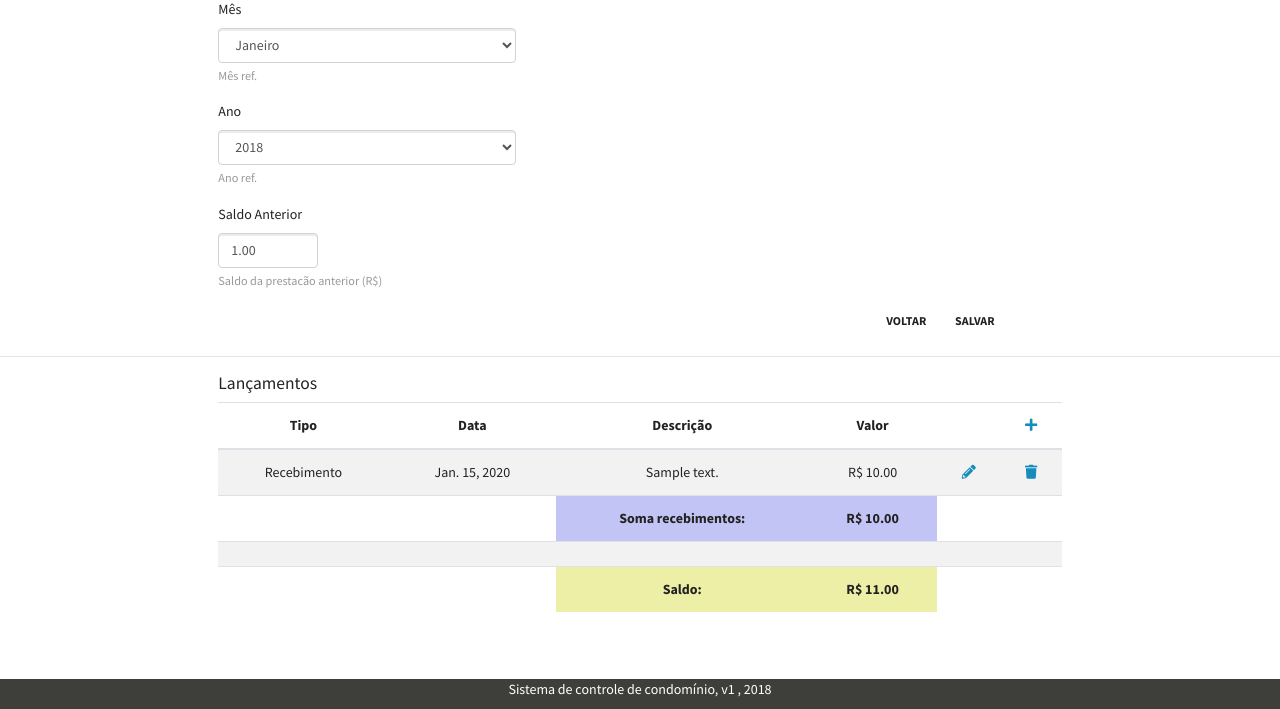
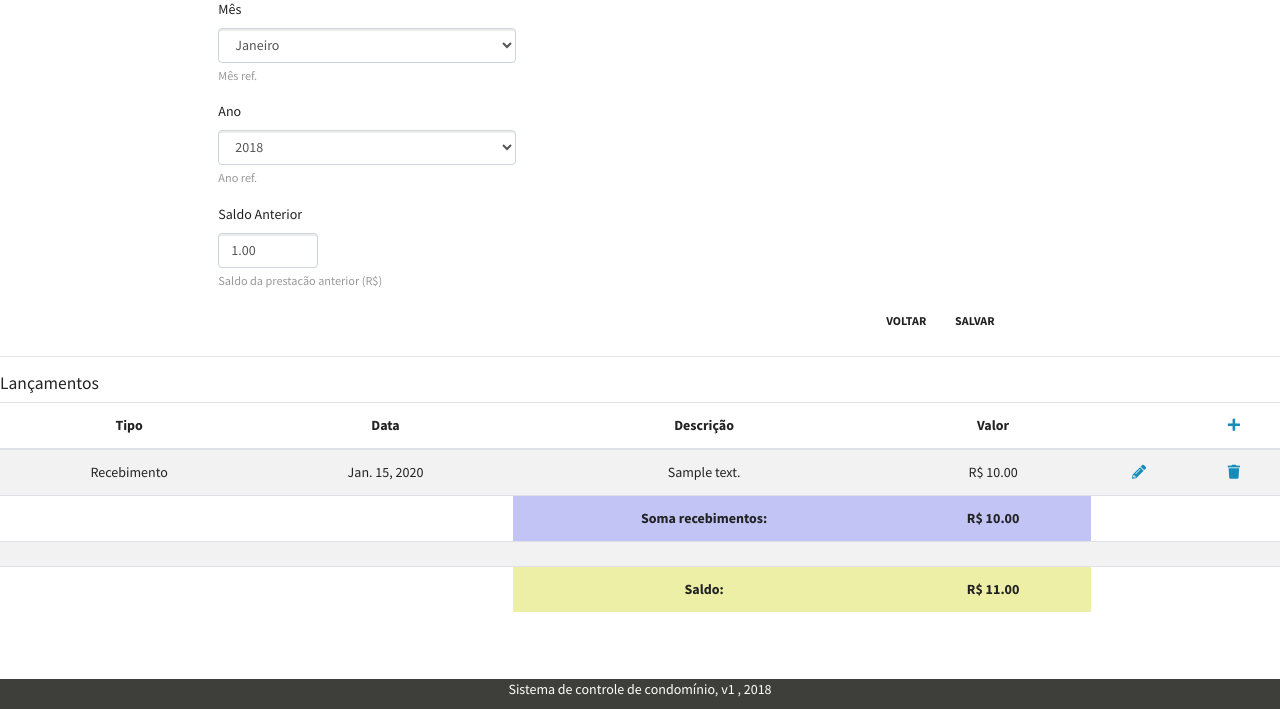
Before and after one commit to dalraf/controlecondominio, a Django app: page /prestacao/edit/1/ in a window 1280 px wide. Shown: the part 91-800 px from the top of the page. Run offline with Django 3.2, Linux system fonts and the light colour scheme; a user stored in the database is signed in; tables that the repository leaves empty hold one stand-in row (values such as "Sample post"); some libraries are stand-ins or nearby versions.

Commit message:
Correcao do poisicionamento

```diff
--- a/controlecondominio/templates/atualizaprestacao.html
+++ b/controlecondominio/templates/atualizaprestacao.html
@@ -26,9 +26,7 @@
     </div>
 </div>
 <div class="row">
-    <div class="col-2">
-    </div>
-    <div class="col-8">
+    <div class="col-12">
         <div class="panel panel-default">
             <div class="panel-heading">
                 <h5>Lançamentos</h5>
```
